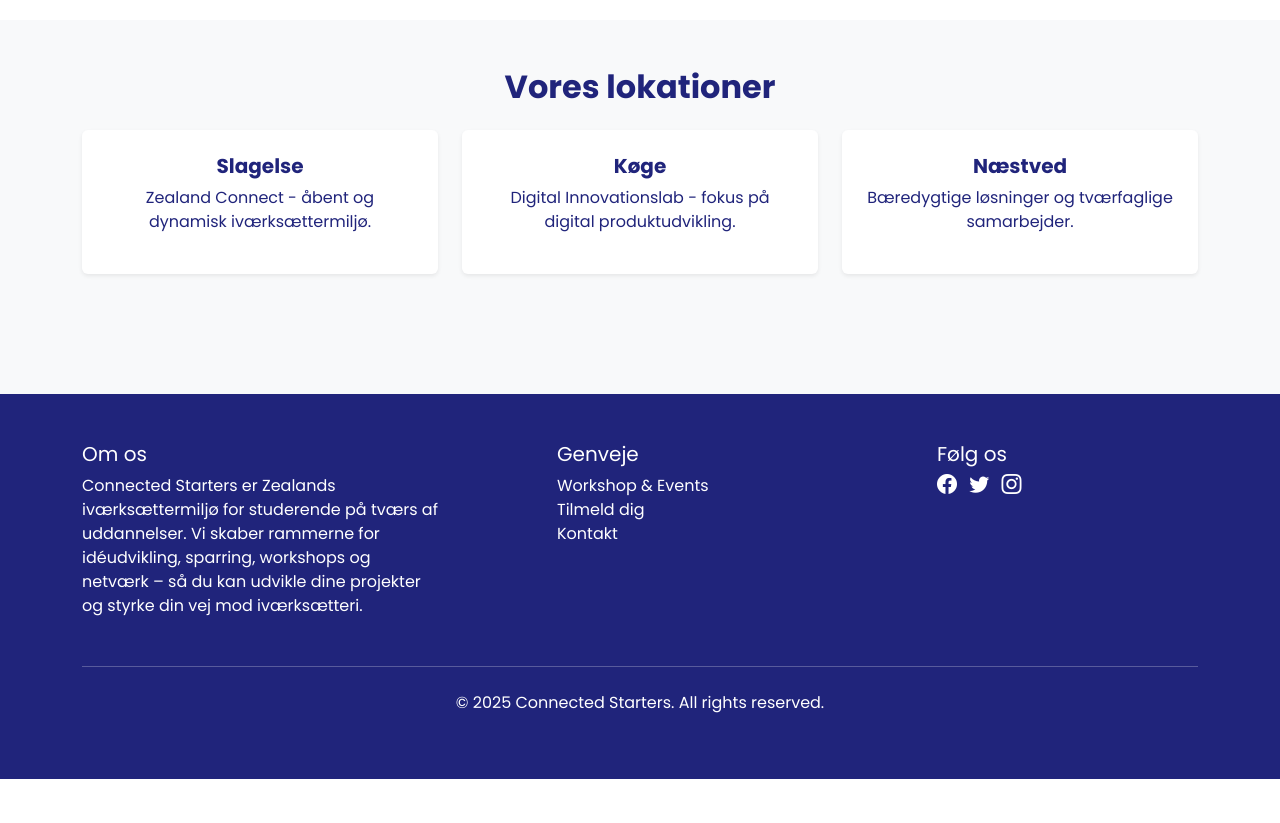
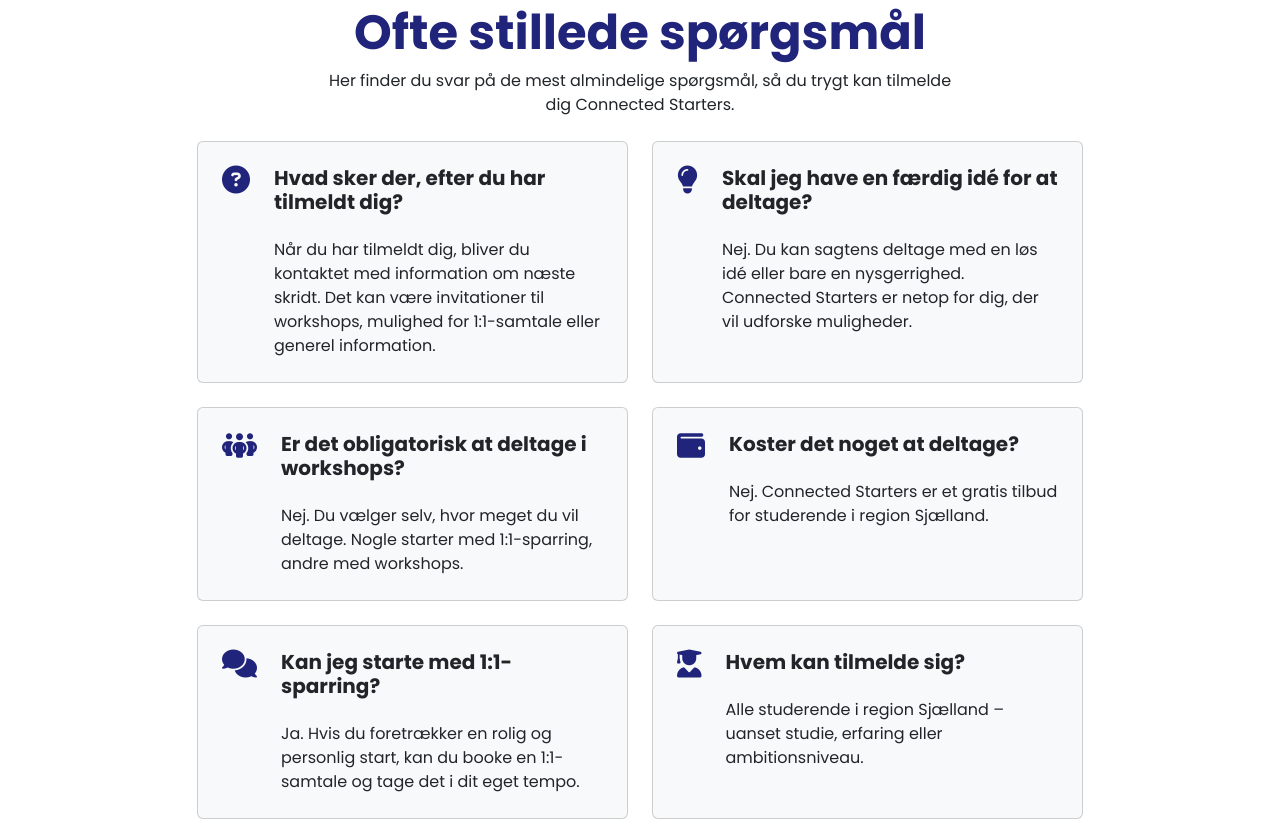
Before and after one commit to Sonjadurrani/eksamen, a website: page tilmeld.html in a window 1280 px wide. Shown: the part 1117-1940 px from the top of the page. Before the commit the page ends 1896 px from the top, so only its background shows below. Drawn offline with nearby package versions, Linux system fonts and the light colour scheme; files that its build step writes are made by us from their sources.

Commit message:
FAQ i tilmeld.html

```diff
--- a/tilmeld.html
+++ b/tilmeld.html
@@ -75,7 +75,7 @@
 
 
 
-<div class="container mt-5 pt-5 mb-5 fade-in">
+<div class="container mt-2 pt-5 mb-5 fade-in">
 
   <!-- Intro + Tilmelding -->
   <div class="row mb-5">
@@ -151,13 +151,149 @@
   </section>
 </div>
 
-<br>
 
 
 
 
 
+<section class="py-5 fade-in">
+  <div class="container">
+    <div class="row justify-content-center text-center mx-1">
+      <div class="col-lg-8 col-xl-7 ">
+        <h2 class="display-5 fw-bold text-primary">Ofte stillede spørgsmål</h2>
+        <p class="mb-4">
+          Her finder du svar på de mest almindelige spørgsmål, så du trygt kan tilmelde dig Connected Starters.
+        </p>
+      </div>
+    </div>
 
+    <div class="row justify-content-center">
+      <div class="col-md-10">
+        <div class="row g-3 g-md-4 align-items-stretch mx-2">
+
+          <!-- FAQ 1 -->
+          <div class="col-lg-6">
+            <div class="card bg-light p-4 h-100">
+              <div class="d-flex">
+                <div class="text-primary me-4 fs-3">
+                  <i class="fa-solid fa-circle-question"></i>
+                </div>
+                <div>
+                  <h5 class="mb-2 mb-lg-4 fw-bold">
+                    Hvad sker der, efter du har tilmeldt dig?
+                  </h5>
+                  <p class="m-0">
+                    Når du har tilmeldt dig, bliver du kontaktet med information om næste skridt.
+                    Det kan være invitationer til workshops, mulighed for 1:1-samtale eller generel information.
+                  </p>
+                </div>
+              </div>
+            </div>
+          </div>
+
+          <!-- FAQ 2 -->
+          <div class="col-lg-6">
+            <div class="card bg-light p-4 h-100">
+              <div class="d-flex">
+                <div class="text-primary me-4 fs-3">
+                  <i class="fa-solid fa-lightbulb"></i>
+                </div>
+                <div>
+                  <h5 class="mb-2 mb-lg-4 fw-bold">
+                    Skal jeg have en færdig idé for at deltage?
+                  </h5>
+                  <p class="m-0">
+                    Nej. Du kan sagtens deltage med en løs idé eller bare en nysgerrighed.
+                    Connected Starters er netop for dig, der vil udforske muligheder.
+                  </p>
+                </div>
+              </div>
+            </div>
+          </div>
+
+          <!-- FAQ 3 -->
+          <div class="col-lg-6">
+            <div class="card bg-light p-4 h-100">
+              <div class="d-flex">
+                <div class="text-primary me-4 fs-3">
+                  <i class="fa-solid fa-people-group"></i>
+                </div>
+                <div>
+                  <h5 class="mb-2 mb-lg-4 fw-bold">
+                    Er det obligatorisk at deltage i workshops?
+                  </h5>
+                  <p class="m-0">
+                    Nej. Du vælger selv, hvor meget du vil deltage.
+                    Nogle starter med 1:1-sparring, andre med workshops.
+                  </p>
+                </div>
+              </div>
+            </div>
+          </div>
+
+          <!-- FAQ 4 -->
+          <div class="col-lg-6">
+            <div class="card bg-light p-4 h-100">
+              <div class="d-flex">
+                <div class="text-primary me-4 fs-3">
+                  <i class="fa-solid fa-wallet"></i>
+                </div>
+                <div>
+                  <h5 class="mb-2 mb-lg-4 fw-bold">
+                    Koster det noget at deltage?
+                  </h5>
+                  <p class="m-0">
+                    Nej. Connected Starters er et gratis tilbud for studerende i region Sjælland.
+                  </p>
+                </div>
+              </div>
+            </div>
+          </div>
+
+          <!-- FAQ 5 -->
+          <div class="col-lg-6">
+            <div class="card bg-light p-4 h-100">
+              <div class="d-flex">
+                <div class="text-primary me-4 fs-3">
+                  <i class="fa-solid fa-comments"></i>
+                </div>
+                <div>
+                  <h5 class="mb-2 mb-lg-4 fw-bold">
+                    Kan jeg starte med 1:1-sparring?
+                  </h5>
+                  <p class="m-0">
+                    Ja. Hvis du foretrækker en rolig og personlig start,
+                    kan du booke en 1:1-samtale og tage det i dit eget tempo.
+                  </p>
+                </div>
+              </div>
+            </div>
+          </div>
+
+          <!-- FAQ 6 -->
+          <div class="col-lg-6">
+            <div class="card bg-light p-4 h-100">
+              <div class="d-flex">
+                <div class="text-primary me-4 fs-3">
+                  <i class="fa-solid fa-user-graduate"></i>
+                </div>
+                <div>
+                  <h5 class="mb-2 mb-lg-4 fw-bold">
+                    Hvem kan tilmelde sig?
+                  </h5>
+                  <p class="m-0">
+                    Alle studerende i region Sjælland – uanset studie, erfaring eller ambitionsniveau.
+                  </p>
+                </div>
+              </div>
+            </div>
+          </div>
+
+        </div>
+      </div>
+    </div>
+  </div>
+</section>
 
 
 
```
Also changed, not shown: services.html (+1 -1 lines), workshop.html (+2 -2 lines).
